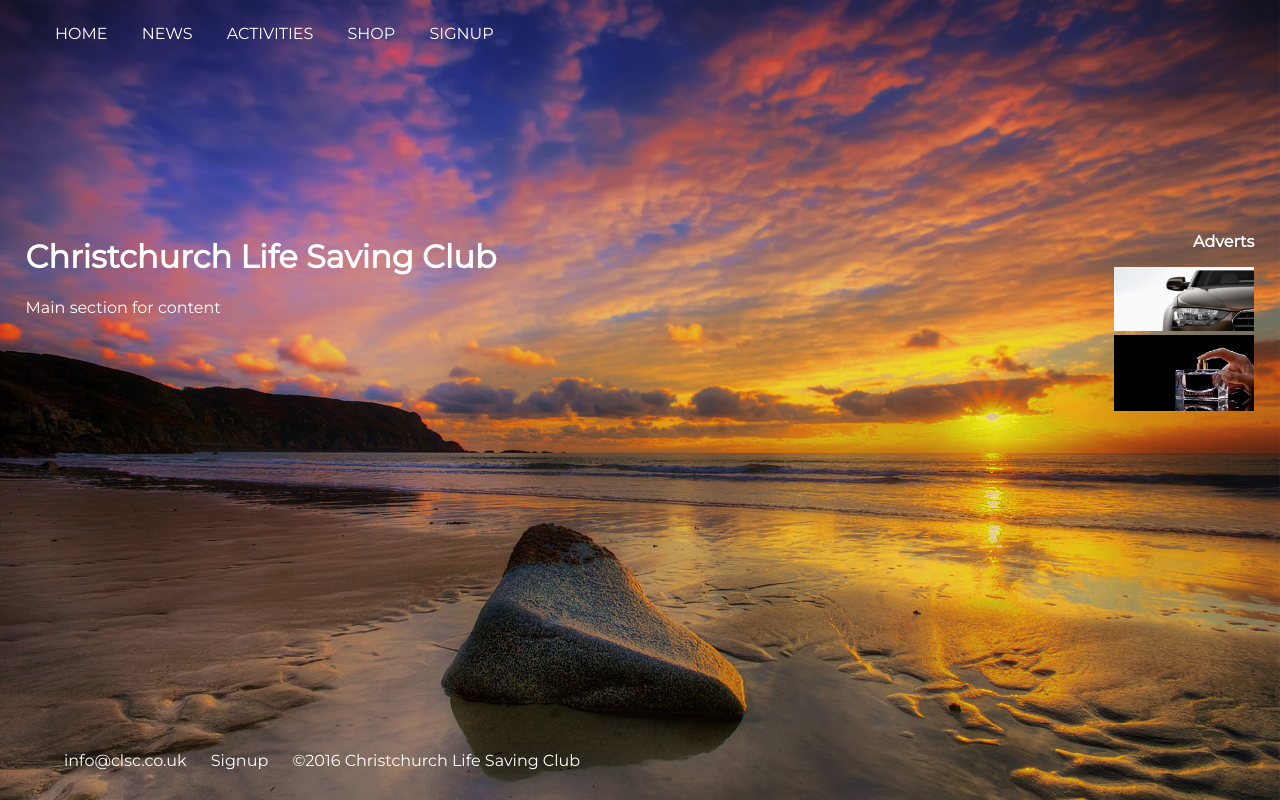
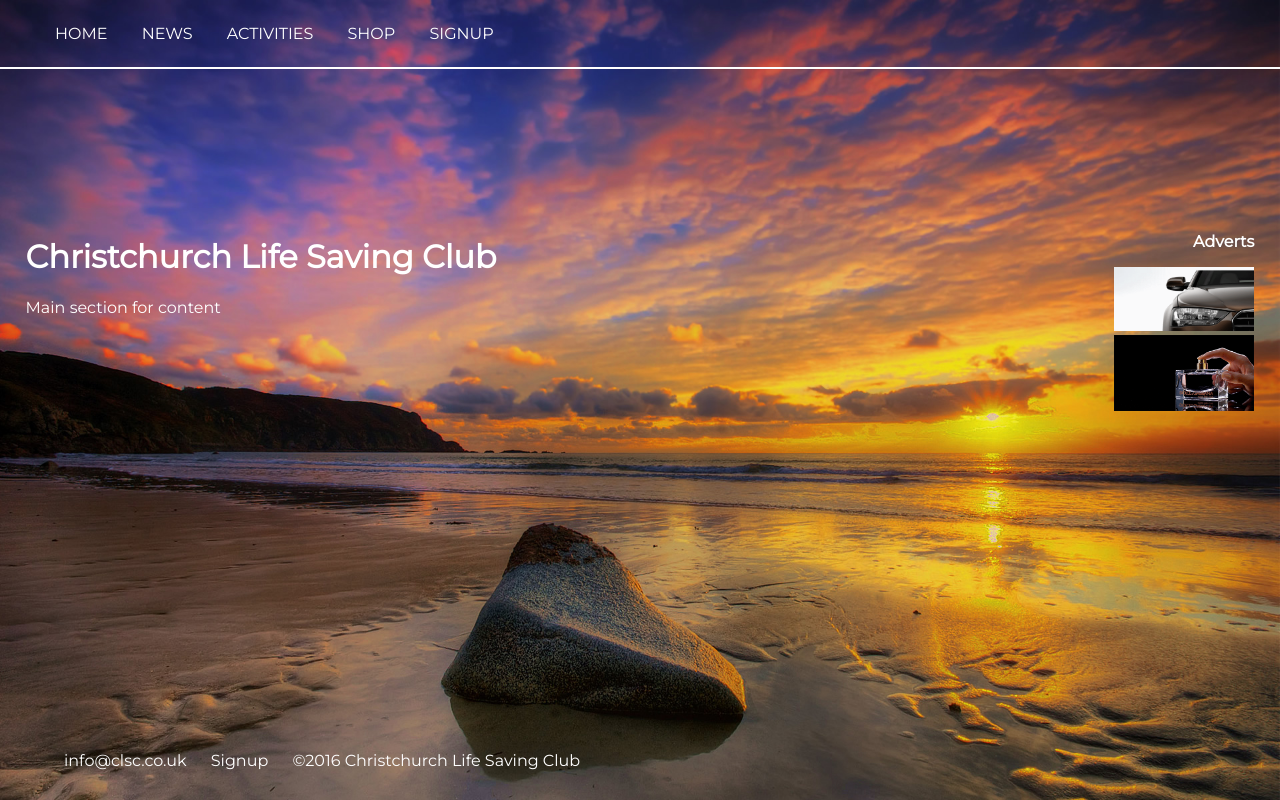
Before and after one commit to EduQubed/ChristchurchLSC, a plain HTML site: page index.html in a window 1280 px wide. Drawn offline with Linux system fonts and the light colour scheme.

Commit message:
Update club_styles.css

```diff
--- a/css/club_styles.css
+++ b/css/club_styles.css
@@ -23,6 +23,7 @@ a:hover{
 }
 nav{
 	width: 100%;
+	border-bottom: 2px solid #fff;
 }
 nav ul{
 	width: auto;
```
